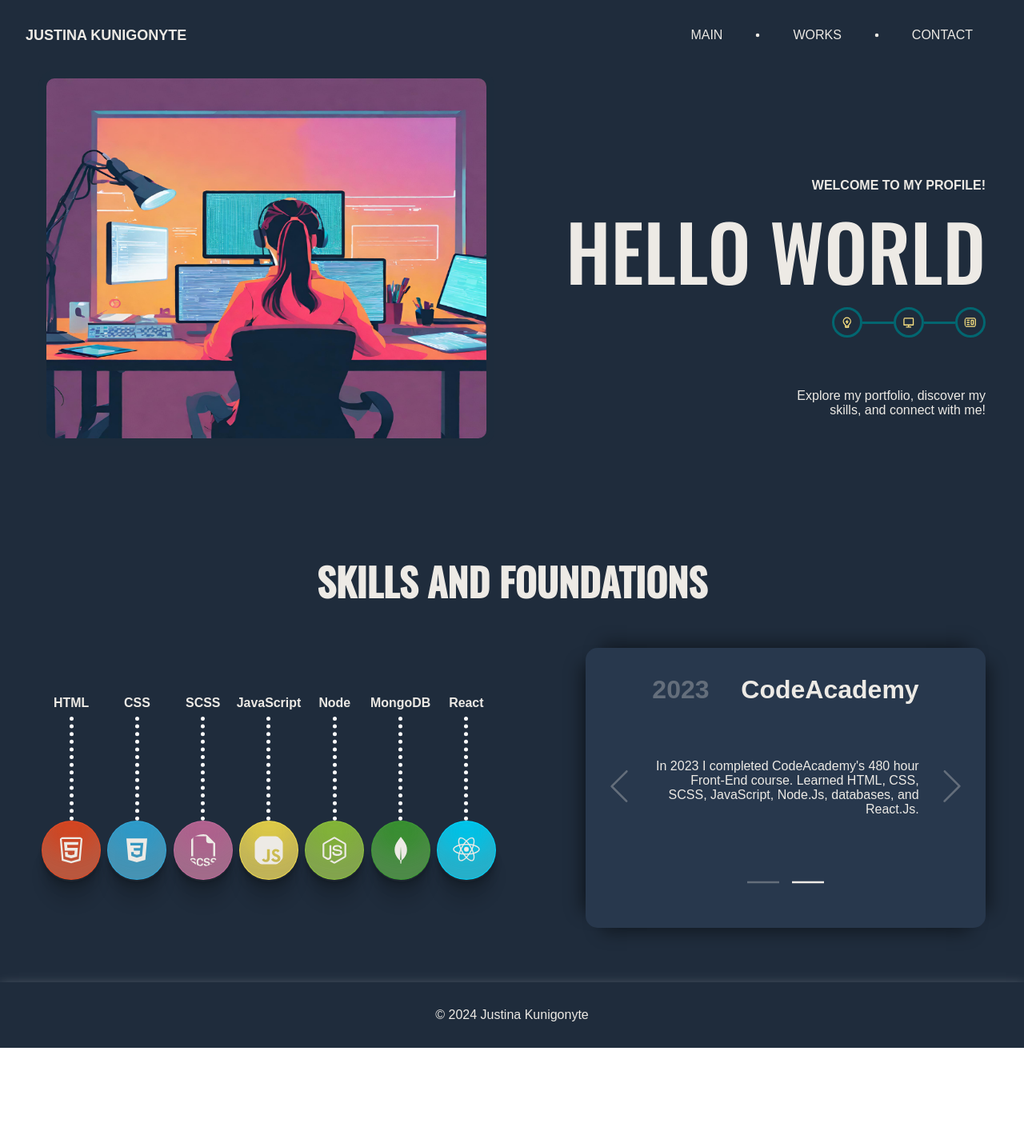
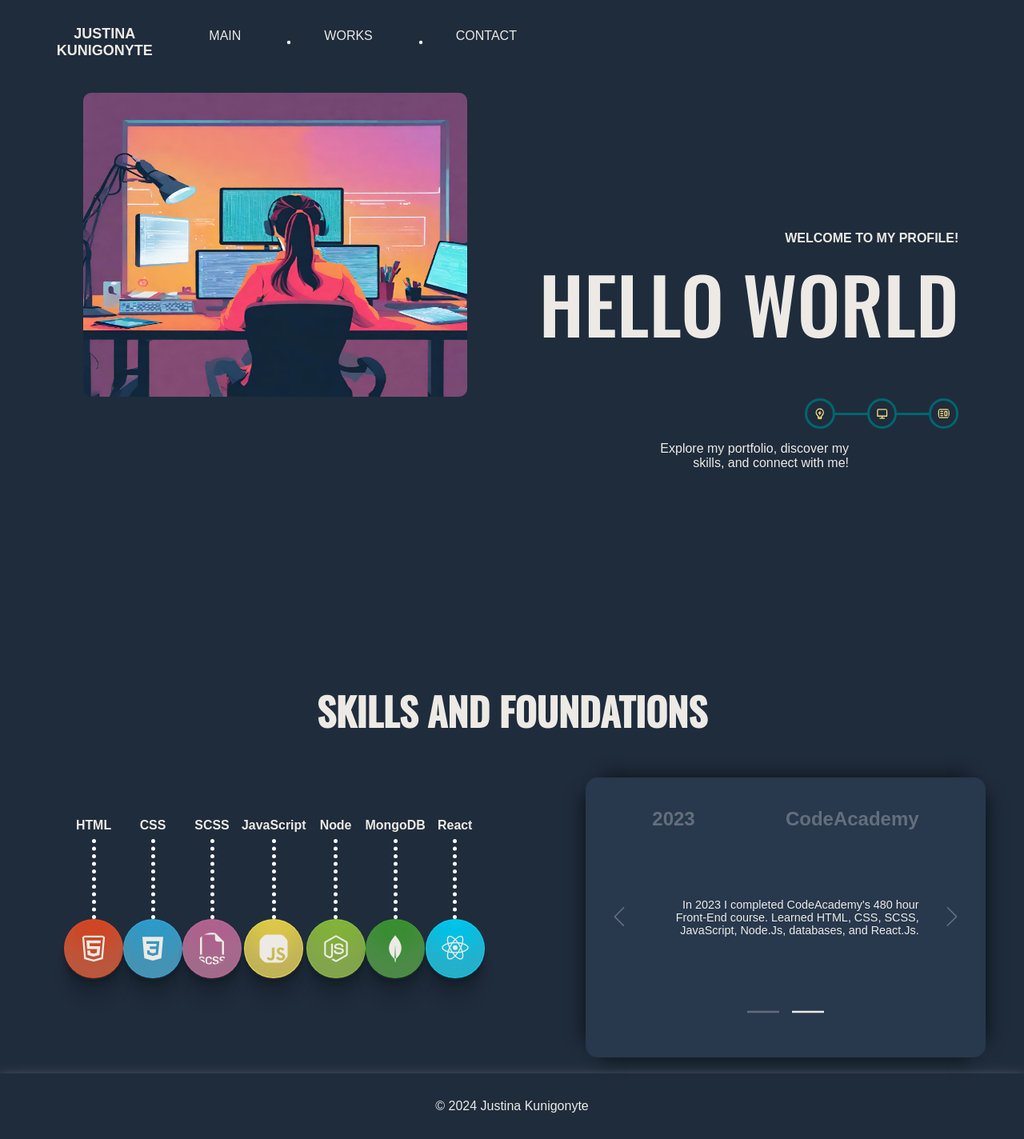
Before and after one commit to justinakun/myportfolio, a React (Vite) app in the folder client/: page / in a window 1280 px wide. Shown: the whole page at 80% size. Before the commit the page ends 1310 px from the top, so only its background shows below. Built offline with nearby package versions, Linux system fonts and the light colour scheme; a web font is replaced by a local one.

Commit message:
responsiveness fixed

```diff
--- a/client/src/components/Hero/Hero.scss
+++ b/client/src/components/Hero/Hero.scss
@@ -3,23 +3,25 @@
 
 .hero-container {
     display: grid;
-    grid-template-columns: 1fr 1fr;
+    grid-template-columns: 1fr; // Default to single column for mobile
+    justify-items: center; // Center items for mobile layout
 
     .hero-image-container {
-
         .hero-image {
-            width: 550px;
-            height: 450px;
+            width: 350px; // Adjust for mobile size
+            height: 250px; // Adjust for mobile size
             border-radius: 20px;
-            border: 10px solid rgb(31, 44, 60, 0.5);
+            border: 10px solid rgba(31, 44, 60, 0.5); // Use rgba for alpha channel
         }
     }
 
     .hero-description {
         display: grid;
-        grid-template-rows: 1.5fr 1.4fr 1fr 2fr;
-        justify-items: right;
+        grid-template-rows: auto; // Auto layout for mobile
+        justify-items: center; // Center items for mobile
         color: $pavement;
+        padding-top: 3rem; // Adjusted padding for mobile
+        padding-bottom: 2rem; // Adjusted padding for mobile
 
         .hero-description-top {
             align-self: flex-end;
@@ -27,161 +29,70 @@
 
         .hero-description-middle {
             font-family: $buttonFont;
-            font-size: 6rem;
+            font-size: 4rem; // Adjust font size for mobile
             font-weight: light;
             margin: 0;
+            text-align: center; // Center text for mobile
         }
 
         .hero-beads {
             align-self: flex-start;
+            padding-top: 3rem; // Adjusted padding for mobile
+            padding-bottom: 1rem; // Adjusted padding for mobile
         }
 
         .hero-description-bottom {
             align-self: flex-start;
             color: $pavement;
-            justify-self: flex-end;
+            justify-self: center;
             font-family: $linkFont;
             justify-items: center;
-            width: 250px;
-            text-align: end;
+            width: 300px; // Adjust width for mobile
+            text-align: center; // Center text for mobile
         }
     }
 }
 
-@media screen and (max-width: 599px){
-    .hero-container{
-        grid-template-columns: 1fr;
-        justify-items: center;
+// Media queries for progressively larger screens
+@media screen and (min-width: 600px) {
+    .hero-container {
+        grid-template-columns: 1fr; // Maintain single column for smaller screens
 
-        .hero-image-container {
-
-            .hero-image {
-                width: 350px;
-                height: 250px;
-            }
+        .hero-image-container .hero-image {
+            width: 450px; // Adjust for intermediate size
+            height: 350px; // Adjust for intermediate size
         }
 
         .hero-description {
-            grid-template-rows: auto;
-            justify-items: center;
-            padding-top: 3rem;
-            padding-bottom: 2rem;
-
-            .hero-description-middle{
-                font-size: 4rem;
-            }
-
-            .hero-description-bottom{
-                text-align: center;
-                justify-self: center;
-                width: 300px;
-            }
-
-            .hero-beads {
-                padding-top: 3rem;
-                padding-bottom: 1rem;
-            }
-
-        }
-    }
-}
-
-@media screen and (min-width: 600px) and (max-width: 767px){
-    .hero-container{
-        grid-template-columns: 1fr;
-        justify-items: center;
-
-        .hero-image-container {
-            .hero-image{
-                width: 450px;
-                height: 350px;
-            }
-        }
-
-        .hero-description {
-            grid-template-rows: auto;
-            justify-items: center;
-            padding-top: 3rem;
-            padding-bottom: 3rem;
-
-            .hero-description-middle{
-                font-size: 5rem;
-                padding-bottom: 4rem;
-            }
-
-            .hero-beads {
-                padding-bottom: 1.5rem;
-            }
-
-            .hero-description-bottom{
-                text-align: center;
-                justify-self: center;
+            .hero-description-middle {
+                font-size: 5rem; // Adjust font size for larger screens
             }
         }
     }
 }
 
-@media screen and (min-width: 768px) and (max-width: 991px){
+@media screen and (min-width: 768px) {
     .hero-container {
-        grid-template-columns: 1fr;
-        justify-items: center;
+        grid-template-columns: 1fr 1fr; // Two columns for larger screens
 
-        .hero-image-container {
-            .hero-image{
-                width: 480px;
-                height: 380px;
-            }
+        .hero-image-container .hero-image {
+            width: 480px; // Adjust for larger screens
+            height: 380px; // Adjust for larger screens
         }
 
         .hero-description {
-            grid-template-rows: auto;
-            justify-items: center;
-            padding-top: 3rem;
-            padding-bottom: 6rem;
-
-            .hero-description-middle{
-                font-size: 5rem;
+            justify-items: right; // Align right for larger screens
+            grid-template-rows: 1.5fr 1.4fr 1fr 2fr; // Specific row sizing for larger screens
+            .hero-description-middle {
+                font-size: 6rem; // Original font size for larger screens
+                text-align: end; // Align text to the end for larger screens
             }
-
-            .hero-description-bottom{
-                text-align: center;
-                justify-self: center;
-                width: 350px;
+            .hero-description-bottom {
+                text-align: end; // Align text to the end for larger screens
+                width: 250px; // Original width for larger screens
             }
-
-            .hero-beads {
-                padding-top: 3rem;
-                padding-bottom: 1rem;
-            }
-
         }
-
     }
 }
 
-@media screen and (min-width: 992px) and (max-width: 1250px){
-    .hero-container{
-        padding-bottom: 6rem;
-        .hero-image-container{
-            .hero-image{
-                width: 450px;
-                height: 380px;
-            }
-        }
-
-        .hero-description {
-            grid-template-rows: auto;
-            padding-top: 2rem;
-
-            .hero-description-middle{
-                font-size: 4.5rem;
-                text-align: end;
-            }
-
-            .hero-beads {
-                padding-bottom: 1rem;
-            }
-
-        }
-    }
-}
+// Add additional media queries as needed for even larger breakpoints
--- a/client/src/components/ImageSlider/ImageSlider.scss
+++ b/client/src/components/ImageSlider/ImageSlider.scss
@@ -3,21 +3,22 @@
 @import "../../styles/shadows.scss";
 
 .slider-container {
-    width: 500px;
-    height: 350px;
-    position: "relative";
+    width: 100%; // Make width responsive to screen size, starting with full width for mobile
+    max-width: 390px; // Set a max-width for mobile devices
+    height: 350px; // Maintain height across devices
+    position: relative; // Correct the syntax for CSS properties
     display: grid;
-    grid-template-columns: 1fr 4fr 1fr;
+    grid-template-columns: 1fr 4fr 1fr; // Adjust as necessary for mobile, but may keep for simplicity
     background-color: $newgreylight;
     border-radius: 15px;
     box-shadow: $shadowtwo;
     cursor: default;
 
     .slider-arrow {
-        top: "50%";
-        font-size: 2.5rem;
+        top: 50%; // Correct the syntax for CSS values
+        font-size: 1.5rem; // Adjust font size for mobile
         cursor: pointer;
-        place-self: center center;
+        place-self: center;
         opacity: 0.3;
     }
 
@@ -28,24 +29,26 @@
     .slide-container {
         font-family: $linkFont;
         color: $pavement;
-        background-position: "center";
-        background-size: "cover";
+        background-position: center; // Correct the syntax for CSS values
+        background-size: cover; // Correct the syntax for CSS values
         display: grid;
-        grid-template-rows: 3fr 4fr 3fr;
+        grid-template-rows: 3fr 4fr 3fr; // Adjusted if necessary for mobile content
 
         .slide-heading {
             display: flex;
             justify-content: space-between;
             align-items: center;
 
-            .slide-year {
+            .slide-year, .slide-title {
                 opacity: 0.3;
+                font-size: 1.5rem; // Adjust font size for mobile
             }
         }
 
         .slide-content {
             text-align: right;
             align-self: center;
+            font-size: 0.9rem; // Adjust font size for mobile
         }
 
         .slides-lines-container {
@@ -56,46 +59,48 @@
 
             .slides-lines {
                 cursor: pointer;
-                font-size: 40px;
+                font-size: 40px; // Keep or adjust as needed for mobile
                 opacity: 0.3;
             }
 
             .current-line {
-                opacity: 10;
+                opacity: 1; // Correct the value for opacity
             }
         }
-}
+    }
 }
 
-@media screen and (max-width: 599px){
+// Adjustments for tablets and larger mobile devices
+@media screen and (min-width: 600px) {
     .slider-container {
-        width: 390px;
-        height: 350px;
+        width: 100%; // Use 100% width for flexibility
+        max-width: 500px; // Increase max-width for larger devices
+    }
 
-        .slider-arrow {
-            font-size: 1.5rem;
-        }
+    .slider-arrow {
+        font-size: 2rem; // Slightly increase font size
+    }
 
-        .slide-container {
-            // grid-template-rows: auto;
+    .slide-heading .slide-year, .slide-heading .slide-title {
+        font-size: 2rem; // Increase font size for readability
+    }
 
-            .slide-heading{
-                .slide-year,
-                .slide-title{
-                    font-size: 1.5rem;
-                }
-            }
-
-            .slide-content{
-                font-size: 0.9rem;
-            }
+    .slide-content {
+        font-size: 1.1rem; // Adjust font size for readability
     }
 }
+
+// Adjustments for desktops and larger screens
+@media screen and (min-width: 992px) {
+    .slider-container {
+        max-width: 450px; // Adjust width for small desktops
+        // Consider adding more specific styling adjustments for desktops here
+    }
 }
 
-@media screen and (min-width: 992px) and (max-width: 1210px){
-    .slider-container{
-        width: 450px;
+@media screen and (min-width: 1210px) {
+    .slider-container {
+        max-width: 500px; // Adjust width for larger desktops
+        // Additional desktop-specific styles could be added here
     }
-
 }
--- a/client/src/components/SkillBubble/SkillBubble.scss
+++ b/client/src/components/SkillBubble/SkillBubble.scss
@@ -5,9 +5,9 @@
 .skill-bubble-container {
     cursor: default;
     display: grid;
-    grid-template-columns: 1fr 1fr 1fr 1fr 1fr 1fr 1fr;
+    grid-template-columns: repeat(3, 1fr); // Opt for a simpler layout on mobile
     align-items: center;
-    font-size: 1.2rem;
+    font-size: 1rem; // Start with a smaller font size for mobile
 
     .single-bubble-container{
         display: grid;
@@ -18,104 +18,71 @@
         .bubble-puncture {
             border-left: 1px dotted white;
             border-width: thick;
-            height: 130px;
+            height: 70px; // Adjust for mobile
             margin-top: 0.5rem;
         }
 
         .bubble-icon {
-            height: 40px;
-            width: 40px;
+            height: 30px; // Adjust for mobile
+            width: 30px; // Adjust for mobile
             border: 1px solid transparent;
             border-radius: 50px;
-            padding: 1rem;
+            padding: 0.5rem; // Adjust padding for mobile
             box-shadow: $shadowthree;
         }
 
-        .bubble-html{
-            background-color: $html;
-        }
-
-        .bubble-css{
-            background-color: $css;
-        }
-
-        .bubble-scss {
-            background-color: $scss;
-        }
-
-        .bubble-javascript {
-            background-color: $javascript;
-        }
-
-        .bubble-node{
-            background-color: $node;
-        }
-
-        .bubble-mongodb {
-            background-color: $mongo;
-        }
-
-        .bubble-react {
-            background-color: $react;
-        }
-
+        // Bubble color classes remain the same
+        .bubble-html { background-color: $html; }
+        .bubble-css { background-color: $css; }
+        .bubble-scss { background-color: $scss; }
+        .bubble-javascript { background-color: $javascript; }
+        .bubble-node { background-color: $node; }
+        .bubble-mongodb { background-color: $mongo; }
+        .bubble-react { background-color: $react; }
     }
 }
 
-@media screen and (max-width: 599px){
-    .skill-bubble-container{
-        font-size: 1rem;
+// Adjustments for tablets and intermediate screens
+@media screen and (min-width: 600px) {
+    .skill-bubble-container {
+        grid-template-columns: repeat(4, 1fr); // Increase columns for larger screens
+        font-size: 1.1rem; // Slightly larger font size
 
-        .single-bubble-container{
-            .bubble-puncture{
-                height: 70px;
+        .single-bubble-container {
+            .bubble-puncture {
+                height: 100px; // Adjust height for larger displays
             }
 
-            .bubble-icon{
-                height: 30px;
-                width: 30px;
-                padding: 0.5rem;
-                font-size: 44px;
+            .bubble-icon {
+                height: 34px; // Adjust size for intermediate screens
+                width: 34px; // Adjust size for intermediate screens
             }
-
         }
     }
 }
 
-@media screen and (min-width: 600px) and (max-width: 767px){
-    .skill-bubble-container{
-
-        .single-bubble-container{
-            .bubble-puncture{
-                height: 100px;
-            }
-
-            .bubble-icon{
-                height: 34px;
-                width: 34px;
-            }
-        }
-
-    }
-}
-
-@media screen and (min-width: 768px) and (max-width: 991px){
-    .skill-bubble-container{
+// Larger tablet to small desktop adjustments
+@media screen and (min-width: 768px) {
+    .skill-bubble-container {
+        grid-template-columns: repeat(5, 1fr); // Increase column count for larger displays
         padding-left: 2rem;
         padding-right: 2rem;
         padding-bottom: 3rem;
     }
 }
 
-@media screen and (min-width: 992px) and (max-width: 1210px){
-    .skill-bubble-container{
-        .single-bubble-container{
-            .bubble-icon{
-                height: 25px;
-                width: 25px;
-                padding: 0.7rem;
+// Desktop adjustments
+@media screen and (min-width: 992px) {
+    .skill-bubble-container {
+        grid-template-columns: repeat(7, 1fr); // Original column layout for larger screens
+        font-size: 1.2rem; // Revert to original font size
+
+        .single-bubble-container {
+            .bubble-icon {
+                height: 40px; // Revert to original size
+                width: 40px; // Revert to original size
+                padding: 1rem; // Revert to original padding
             }
         }
-
     }
 }
--- a/client/src/components/Topbar/Topbar.scss
+++ b/client/src/components/Topbar/Topbar.scss
@@ -4,16 +4,19 @@
 
 .topbar-container {
     display: grid;
-    grid-template-columns: 1.2fr 6fr;
+    grid-template-columns: 1fr; // Start with a single column for mobile
     align-items: center;
-    padding: 2rem;
+    padding: 1rem; // Adjust padding for mobile
+    gap: 2rem; // Ensure space between logo and navigation on mobile
+    justify-items: center; // Center items for mobile layout
 
-    .logo-container{
+    .logo-container {
         font-family: $logoFont;
-        font-size: large;
+        font-size: large; // Adjust size as needed for mobile visibility
         font-weight: bold;
         color: $pavement;
         cursor: default;
+        text-align: center; // Ensure logo is centered on mobile
     }
 
     .logo-container:hover {
@@ -21,86 +24,75 @@
         color: $custard;
     }
 
-    .navigation-items{
-        display: flex;
-        justify-content: right;
+    .navigation-items {
+        display: grid; // Use grid layout for mobile to stack items
+        grid-template-columns: 1fr; // Single column layout for mobile
+        justify-items: center; // Center navigation items on mobile
         align-items: center;
-        gap: 2rem;
+        gap: 1rem; // Adjust gap for mobile layout
 
-        .nav-items-div{
-            display: flex;
-            align-content: center;
+        .nav-items-div {
+            display: grid; // Stack navigation items vertically on mobile
+            justify-items: center; // Center items in their container
+            gap: 1rem; // Adjust gap between navigation items
+
             .nav-item {
-                padding-right: 2rem;
+                padding: 0; // Remove padding for mobile
                 align-self: center;
                 font-family: $linkFont;
+                text-align: center; // Center text for each navigation item
+                padding-bottom: 1rem; // Add some space between navigation items
             }
 
-            .nav-item:hover{
+            .nav-item:hover {
                 color: $deepcustard;
             }
 
-            .dot{
+            .dot {
                 font-size: 1.5rem;
                 color: $pavement;
                 align-self: center;
             }
         }
-
-
     }
 }
 
-@media screen and (max-width: 768px) {
+@media screen and (min-width: 599px) {
     .topbar-container {
-        display: grid;
-        grid-template-columns: 1fr;
-        gap: 2rem;
-        justify-items: center;
-
-        .logo-container {
-            padding: 2rem;
-        }
+        // Adjustments for tablets or larger mobile devices
+        grid-template-columns: 1fr; // Keep a single column but adjust other styles as needed
+        padding: 1.5rem; // Slightly increase padding
 
         .navigation-items {
-            padding-right: 0px;
+            display: flex; // Switch back to flex layout for horizontal alignment
+            justify-content: right;
+            gap: 1.5rem; // Adjust gap for increased space
 
-            .nav-item:last-child {
-                padding-right: 0rem;
+            .nav-items-div {
+                display: flex; // Keep horizontal layout for navigation items
             }
         }
     }
 }
 
-  @media screen and (max-width: 599px) {
-
+@media screen and (min-width: 768px) {
     .topbar-container {
+        display: grid;
+        grid-template-columns: 1.2fr 6fr; // Return to original layout for desktop
+        padding: 2rem; // Original padding
+        justify-items: start; // Align items to start for wider screens
 
         .logo-container {
-            text-align: center;
+            // No specific changes needed here, revert to default if any were made for mobile/tablet
         }
 
         .navigation-items {
-            display: grid;
-            grid-template-columns: 1fr;
-            justify-items: center;
+            justify-content: right; // Align navigation items to the right
+            gap: 2rem; // Original gap
 
-            .nav-items-div {
-                display: grid;
-                justify-items: center;
-
-                .nav-item {
-                    justify-items: center;
-                    padding-right: 0px;
-                    padding-bottom: 2rem;
+            .nav-items-div .nav-item {
+                padding-right: 2rem; // Reintroduce padding between navigation items
             }
-
         }
-
     }
-
 }
-
-
-
-  }
--- a/client/src/pages/Main/Main.scss
+++ b/client/src/pages/Main/Main.scss
@@ -2,7 +2,7 @@
 @import "../../styles/fonts.scss";
 
 .main-container {
-    margin: 0 3rem 3rem 3rem;
+    margin: 0 3rem;
     display: grid;
     color: $pavement;
     cursor: default;
@@ -13,88 +13,56 @@
         justify-items: stretch;
         align-items: center;
         font-family: $buttonFont;
+        padding-top: 4rem; // Mobile padding top
 
         .container-slides-title {
             padding-bottom: 3rem;
-            font-size: 3rem;
+            font-size: 2rem; // Mobile font size
             justify-self: center;
         }
 
         .bubble-and-slider {
             display: grid;
-            grid-template-columns: 1fr 1fr;
-            gap: 2rem;
+            grid-template-columns: 1fr; // Mobile single column
+            gap: 2rem; // Adjust as needed for mobile
             align-items: center;
+            row-gap: 4rem; // Increased gap for mobile layout
 
             .image-slider-main {
-                justify-self: end;
+                justify-self: center; // Centered for mobile
             }
         }
     }
 }
 
-@media screen and (max-width: 599px){
+// Media queries for progressively larger screens
+@media screen and (min-width: 600px) {
     .main-container {
+        margin: 0 3rem; // Adjust margin if necessary
 
-        .container-slides{
-            padding-top: 4rem;
-            .container-slides-title{
-                font-size: 2rem;
+        .container-slides {
+            .container-slides-title {
+                font-size: 3rem; // Adjusted font size for larger screens
+            }
+            .bubble-and-slider {
+                grid-template-columns: 1fr; // Adjust layout as needed for this breakpoint
+            }
+        }
+    }
+}
 
-            }
-            .bubble-and-slider{
-                grid-template-columns: 1fr;
-                row-gap: 4rem;
+@media screen and (min-width: 768px) {
+    .main-container {
+        .container-slides {
+            .bubble-and-slider {
+                grid-template-columns: 1fr 1fr; // Two-column layout for larger screens
+                gap: 2rem; // Adjust gap as needed
                 .image-slider-main {
-                    justify-self: center;
+                    justify-self: end; // Align to end for larger screens
                 }
             }
         }
     }
 }
 
-@media screen and (min-width: 600px) and (max-width: 767px){
-    .main-container {
-
-        .container-slides{
-            padding-top: 4rem;
-            .container-slides-title{
-                font-size: 3rem;
-
-            }
-            .bubble-and-slider{
-                grid-template-columns: 1fr;
-                row-gap: 4rem;
-                .image-slider-main {
-                    justify-self: center;
-                }
-            }
-        }
-    }
-}
-
-@media screen and (min-width: 768px) and (max-width: 991px){
-    .main-container {
-        .container-slides{
-        .bubble-and-slider{
-            grid-template-columns: 1fr;
-            .image-slider-main {
-                justify-self: center;
-            }
-        }
-    }
-}
-}
-
-@media screen and (min-width: 992px) and (max-width: 1210px){
-    .main-container {
-        .container-slides{
-        .bubble-and-slider{
-            .image-slider-main {
-                justify-self: center;
-            }
-        }
-    }
-}
-
-}
+// Add additional media queries as needed for larger breakpoints
```
Lines whose indentation alone changed are shown as unchanged.
